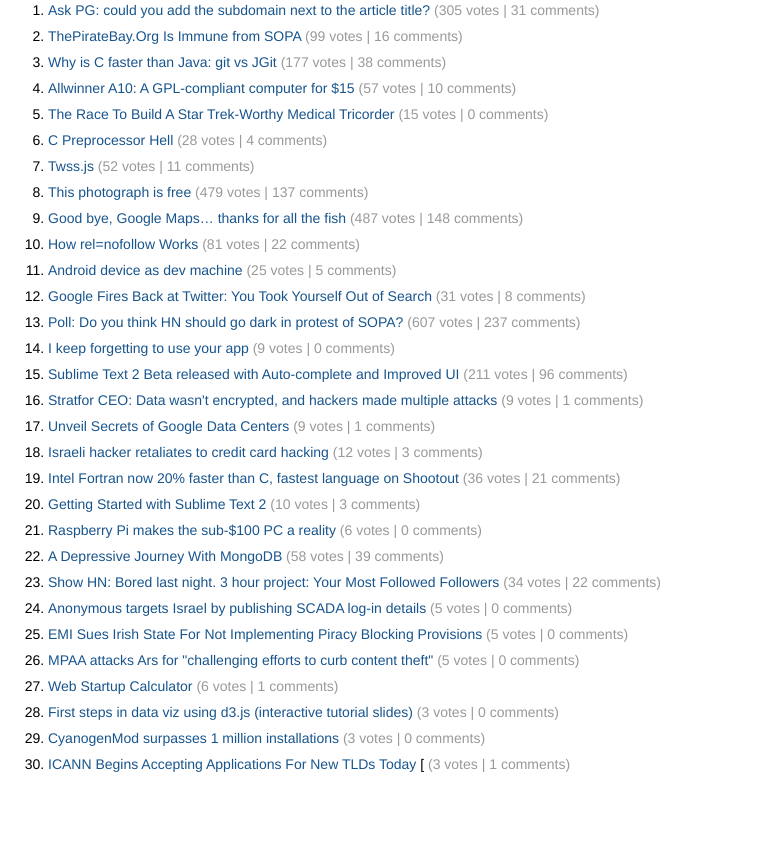
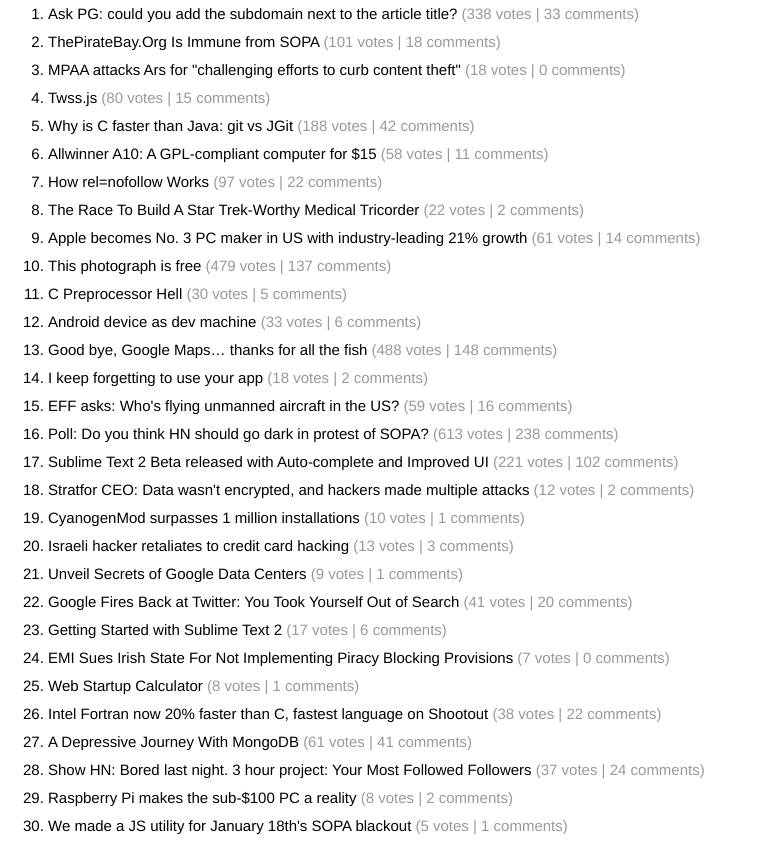
Before and after one commit to ejamesc/hacker-news-confidence, a plain HTML site: page index.html in a window 1280 px wide. Shown: the part 57-906 px from the top of the page, without its empty margins (0-758 px from the left). Before the commit the page ends 843 px from the top, so only its background shows below. Drawn offline with Linux system fonts and the light colour scheme.

Commit message:
Further style modifications for readability.

```diff
--- a/index.html
+++ b/index.html
@@ -3,9 +3,9 @@
         <meta http-equiv='Content-Type' content='text/html; charset=UTF-8'>
         <title>HN Confidence</title>
         <style>
-            body {font: 14px Helvetica, Arial, sans-serif;}
-            li {margin-bottom: 10px;}
-            a {color: #19558D; text-decoration:none;}
+            body {font: 15px Helvetica, Arial, sans-serif;}
+            li {margin-bottom: 11px;}
+            a {color: #000; text-decoration:none;}
             a:hover {text-decoration: underline;}
             span {color: #999;}
         </style>
@@ -13,35 +13,35 @@
     <body>
         <h1>Hacker News - Confidence</h1>
         <ol>
-<li><a href="http://news.ycombinator.com/item?id=3455524">Ask PG: could you add the subdomain next to the article title?<a> <span>(305 votes | 31 comments)</span></li>
-<li><a href="http://www.techdirt.com/articles/20120109/04205617341/if-sopas-main-target-is-pirate-bay-its-worth-pointing-out-that-thepiratebayorg-is-immune-sopa.shtml">ThePirateBay.Org Is Immune from SOPA</a> <span>(99 votes | 16 comments)</span></li>
-<li><a href="http://marc.info/?l=git&amp;m=124111702609723&amp;w=2">Why is C faster than Java: git vs JGit</a> <span>(177 votes | 38 comments)</span></li>
-<li><a href="http://www.freesoftwaremagazine.com/articles/allwinner_a10_gplcompliant_computer_15">Allwinner A10: A GPL-compliant computer for $15</a> <span>(57 votes | 10 comments)</span></li>
-<li><a href="http://www.fastcoexist.com/1679101/the-race-to-build-a-star-trek-worthy-medical-tricorder">The Race To Build A Star Trek-Worthy Medical Tricorder</a> <span>(15 votes | 0 comments)</span></li>
-<li><a href="http://jacquesmattheij.com/C+Preprocessor+Hell">C Preprocessor Hell</a> <span>(28 votes | 4 comments)</span></li>
-<li><a href="https://github.com/DanielRapp/twss.js">Twss.js</a> <span>(52 votes | 11 comments)</span></li>
+<li><a href="http://news.ycombinator.com/item?id=3455524">Ask PG: could you add the subdomain next to the article title?<a> <span>(338 votes | 33 comments)</span></li>
+<li><a href="http://www.techdirt.com/articles/20120109/04205617341/if-sopas-main-target-is-pirate-bay-its-worth-pointing-out-that-thepiratebayorg-is-immune-sopa.shtml">ThePirateBay.Org Is Immune from SOPA</a> <span>(101 votes | 18 comments)</span></li>
+<li><a href="http://arstechnica.com/tech-policy/news/2012/01/mpaa-attacks-ars-for-challenging-efforts-to-curb-content-theft.ars">MPAA attacks Ars for "challenging efforts to curb content theft"</a> <span>(18 votes | 0 comments)</span></li>
+<li><a href="https://github.com/DanielRapp/twss.js">Twss.js</a> <span>(80 votes | 15 comments)</span></li>
+<li><a href="http://marc.info/?l=git&amp;m=124111702609723&amp;w=2">Why is C faster than Java: git vs JGit</a> <span>(188 votes | 42 comments)</span></li>
+<li><a href="http://www.freesoftwaremagazine.com/articles/allwinner_a10_gplcompliant_computer_15">Allwinner A10: A GPL-compliant computer for $15</a> <span>(58 votes | 11 comments)</span></li>
+<li><a href="http://luigimontanez.com/2012/how-rel-nofollow-works/">How rel=nofollow Works</a> <span>(97 votes | 22 comments)</span></li>
+<li><a href="http://www.fastcoexist.com/1679101/the-race-to-build-a-star-trek-worthy-medical-tricorder">The Race To Build A Star Trek-Worthy Medical Tricorder</a> <span>(22 votes | 2 comments)</span></li>
+<li><a href="http://www.appleinsider.com/articles/12/01/11/apple_becomes_no_3_pc_maker_in_us_with_industry_leading_21_growth.html">Apple becomes No. 3 PC maker in US with industry-leading 21% growth</a> <span>(61 votes | 14 comments)</span></li>
 <li><a href="http://standblog.org/blog/post/2012/01/11/This-photograph-is-free">This photograph is free</a> <span>(479 votes | 137 comments)</span></li>
-<li><a href="https://plus.google.com/u/0/118383351194421484817/posts/foj5A1fURGt">Good bye, Google Maps&#8230; thanks for all the fish</a> <span>(487 votes | 148 comments)</span></li>
-<li><a href="http://luigimontanez.com/2012/how-rel-nofollow-works/">How rel=nofollow Works</a> <span>(81 votes | 22 comments)</span></li>
-<li><a href="https://market.android.com/details?id=com.spartacusrex.spartacuside">Android device as dev machine</a> <span>(25 votes | 5 comments)</span></li>
-<li><a href="http://mashable.com/2012/01/11/google-twitter-search-3/?utm_source=feedburner&amp;utm_medium=feed&amp;utm_campaign=Feed%3A+Mashable+%28Mashable%29">Google Fires Back at Twitter: You Took Yourself Out of Search</a> <span>(31 votes | 8 comments)</span></li>
-<li><a href="http://news.ycombinator.com/item?id=3454179">Poll: Do you think HN should go dark in protest of SOPA?<a> <span>(607 votes | 237 comments)</span></li>
-<li><a href="http://www.gabrielweinberg.com/blog/2012/01/i-keep-forgetting-to-use-your-app.html">I keep forgetting to use your app</a> <span>(9 votes | 0 comments)</span></li>
-<li><a href="http://www.sublimetext.com/blog/articles/sublime-text-2-build-2165">Sublime Text 2 Beta released with Auto-complete and Improved UI</a> <span>(211 votes | 96 comments)</span></li>
-<li><a href="http://www.statesman.com/business/technology/stratfor-ceo-data-wasnt-encrypted-and-hackers-made-2096774.html">Stratfor CEO: Data wasn't encrypted, and hackers made multiple attacks</a> <span>(9 votes | 1 comments)</span></li>
+<li><a href="http://jacquesmattheij.com/C+Preprocessor+Hell">C Preprocessor Hell</a> <span>(30 votes | 5 comments)</span></li>
+<li><a href="https://market.android.com/details?id=com.spartacusrex.spartacuside">Android device as dev machine</a> <span>(33 votes | 6 comments)</span></li>
+<li><a href="https://plus.google.com/u/0/118383351194421484817/posts/foj5A1fURGt">Good bye, Google Maps&#8230; thanks for all the fish</a> <span>(488 votes | 148 comments)</span></li>
+<li><a href="http://www.gabrielweinberg.com/blog/2012/01/i-keep-forgetting-to-use-your-app.html">I keep forgetting to use your app</a> <span>(18 votes | 2 comments)</span></li>
+<li><a href="https://www.eff.org/press/releases/who-flying-unmanned-aircraft-us">EFF asks: Who's flying unmanned aircraft in the US?</a> <span>(59 votes | 16 comments)</span></li>
+<li><a href="http://news.ycombinator.com/item?id=3454179">Poll: Do you think HN should go dark in protest of SOPA?<a> <span>(613 votes | 238 comments)</span></li>
+<li><a href="http://www.sublimetext.com/blog/articles/sublime-text-2-build-2165">Sublime Text 2 Beta released with Auto-complete and Improved UI</a> <span>(221 votes | 102 comments)</span></li>
+<li><a href="http://www.statesman.com/business/technology/stratfor-ceo-data-wasnt-encrypted-and-hackers-made-2096774.html">Stratfor CEO: Data wasn't encrypted, and hackers made multiple attacks</a> <span>(12 votes | 2 comments)</span></li>
+<li><a href="http://www.h-online.com/open/news/item/CyanogenMod-surpasses-1-million-installations-1409652.html">CyanogenMod surpasses 1 million installations</a> <span>(10 votes | 1 comments)</span></li>
+<li><a href="http://www.bbc.co.uk/news/world-middle-east-16526067">Israeli hacker retaliates to credit card hacking</a> <span>(13 votes | 3 comments)</span></li>
 <li><a href="http://www.wired.com/wiredenterprise/2012/01/google-man/">Unveil Secrets of Google Data Centers</a> <span>(9 votes | 1 comments)</span></li>
-<li><a href="http://www.bbc.co.uk/news/world-middle-east-16526067">Israeli hacker retaliates to credit card hacking</a> <span>(12 votes | 3 comments)</span></li>
-<li><a href="http://shootout.alioth.debian.org/u64q/which-programming-languages-are-fastest.php">Intel Fortran now 20% faster than C, fastest language on Shootout</a> <span>(36 votes | 21 comments)</span></li>
-<li><a href="http://opensoul.org/blog/archives/2012/01/12/getting-started-with-sublime-text-2/">Getting Started with Sublime Text 2</a> <span>(10 votes | 3 comments)</span></li>
-<li><a href="http://www.geek.com/articles/chips/raspberry-pi-makes-the-sub-100-pc-a-reality-20120112/">Raspberry Pi makes the sub-$100 PC a reality</a> <span>(6 votes | 0 comments)</span></li>
-<li><a href="http://www.mengu.net/post/a-depressive-journey-with-mongodb">A Depressive Journey With MongoDB</a> <span>(58 votes | 39 comments)</span></li>
-<li><a href="http://www.fruji.com">Show HN: Bored last night. 3 hour project: Your Most Followed Followers</a> <span>(34 votes | 22 comments)</span></li>
-<li><a href="http://www.v3.co.uk/v3-uk/news/2137158/anonymous-targets-israel-publishing-scada-log-details" rel="nofollow">Anonymous targets Israel by publishing SCADA log-in details </a> <span>(5 votes | 0 comments)</span></li>
-<li><a href="http://torrentfreak.com/emi-sues-irish-state-for-not-implementing-piracy-blocking-provisions-120112/" rel="nofollow">EMI Sues Irish State For Not Implementing Piracy Blocking Provisions</a> <span>(5 votes | 0 comments)</span></li>
-<li><a href="http://arstechnica.com/tech-policy/news/2012/01/mpaa-attacks-ars-for-challenging-efforts-to-curb-content-theft.ars" rel="nofollow">MPAA attacks Ars for "challenging efforts to curb content theft"</a> <span>(5 votes | 0 comments)</span></li>
-<li><a href="http://www.webstartupcalculator.com">Web Startup Calculator</a> <span>(6 votes | 1 comments)</span></li>
-<li><a href="https://github.com/mikedewar/d3talk" rel="nofollow">First steps in data viz using d3.js (interactive tutorial slides)</a> <span>(3 votes | 0 comments)</span></li>
-<li><a href="http://www.h-online.com/open/news/item/CyanogenMod-surpasses-1-million-installations-1409652.html" rel="nofollow">CyanogenMod surpasses 1 million installations</a> <span>(3 votes | 0 comments)</span></li>
-<li><a href="http://www.icann.org/en/topics/new-gtlds/information-for-governments-18aug11-en.pdf" rel="nofollow">ICANN Begins Accepting Applications For New TLDs Today</a> [ <span>(3 votes | 1 comments)</span></li>
+<li><a href="http://mashable.com/2012/01/11/google-twitter-search-3/?utm_source=feedburner&amp;utm_medium=feed&amp;utm_campaign=Feed%3A+Mashable+%28Mashable%29">Google Fires Back at Twitter: You Took Yourself Out of Search</a> <span>(41 votes | 20 comments)</span></li>
+<li><a href="http://opensoul.org/blog/archives/2012/01/12/getting-started-with-sublime-text-2/">Getting Started with Sublime Text 2</a> <span>(17 votes | 6 comments)</span></li>
+<li><a href="http://torrentfreak.com/emi-sues-irish-state-for-not-implementing-piracy-blocking-provisions-120112/">EMI Sues Irish State For Not Implementing Piracy Blocking Provisions</a> <span>(7 votes | 0 comments)</span></li>
+<li><a href="http://www.webstartupcalculator.com">Web Startup Calculator</a> <span>(8 votes | 1 comments)</span></li>
+<li><a href="http://shootout.alioth.debian.org/u64q/which-programming-languages-are-fastest.php">Intel Fortran now 20% faster than C, fastest language on Shootout</a> <span>(38 votes | 22 comments)</span></li>
+<li><a href="http://www.mengu.net/post/a-depressive-journey-with-mongodb">A Depressive Journey With MongoDB</a> <span>(61 votes | 41 comments)</span></li>
+<li><a href="http://www.fruji.com">Show HN: Bored last night. 3 hour project: Your Most Followed Followers</a> <span>(37 votes | 24 comments)</span></li>
+<li><a href="http://www.geek.com/articles/chips/raspberry-pi-makes-the-sub-100-pc-a-reality-20120112/">Raspberry Pi makes the sub-$100 PC a reality</a> <span>(8 votes | 2 comments)</span></li>
+<li><a href="http://sopablackout.org/" rel="nofollow">We made a JS utility for January 18th's SOPA blackout</a> <span>(5 votes | 1 comments)</span></li>
 </ol>
 </body></html>
```
Also changed, not shown: 1 other file.
